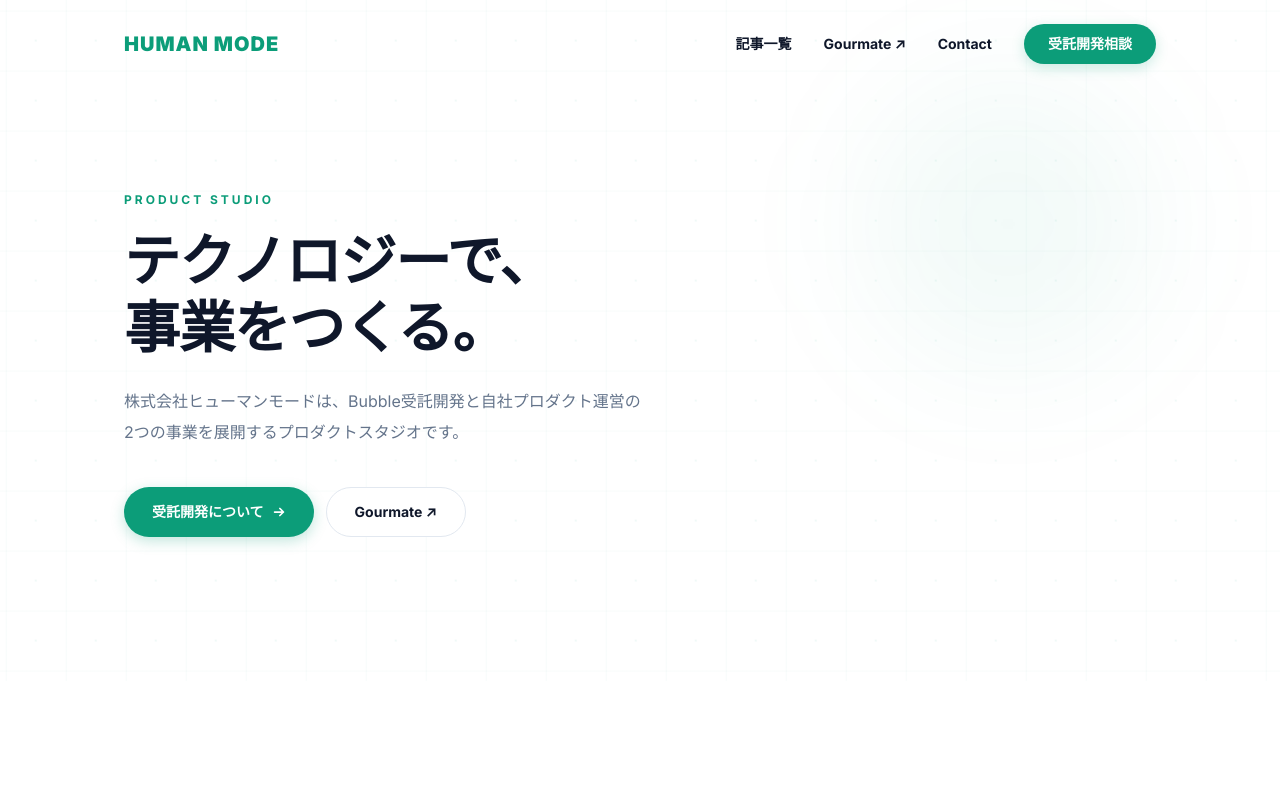
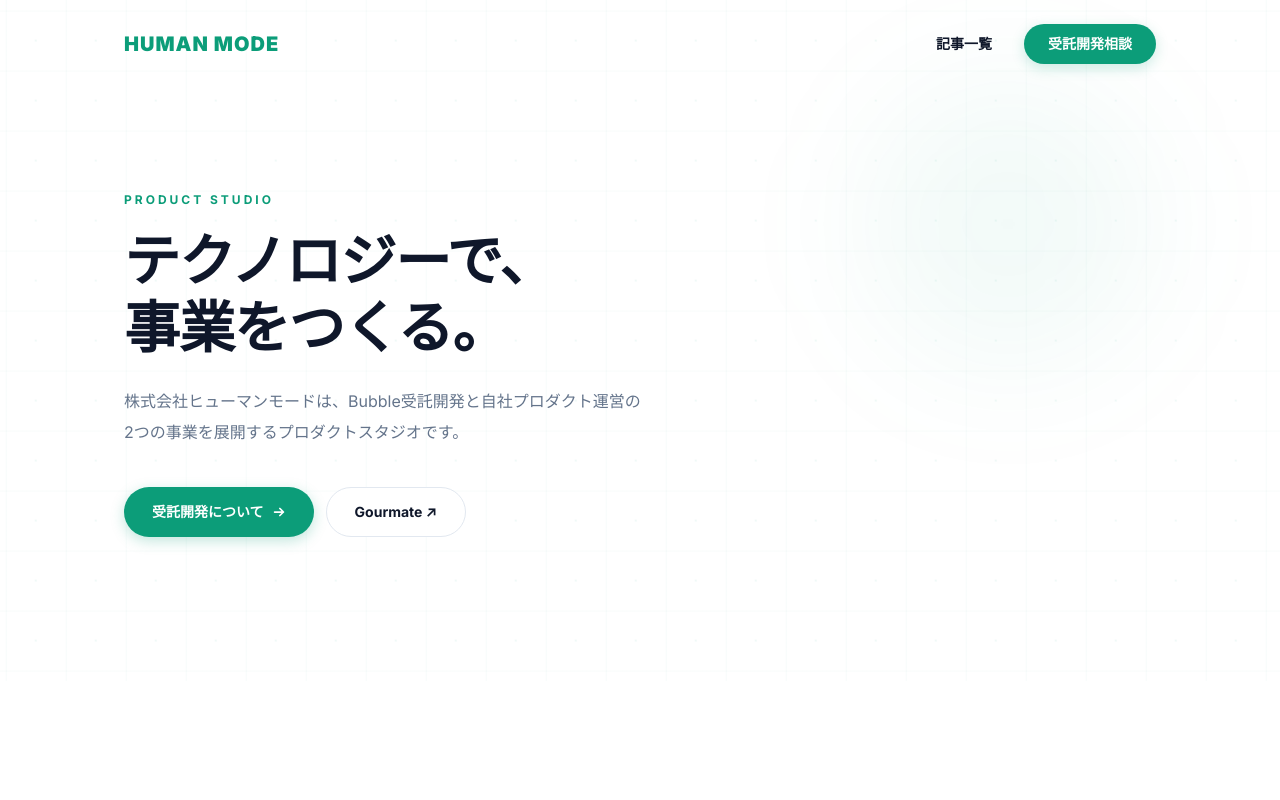
Before and after one commit to ogura-ux/human-mode-site, a Next.js app: page / in a window 1280 px wide. Shown: the top 800 px of the page. Built offline with nearby package versions, Linux system fonts and the light colour scheme.

Commit message:
fix: Header/FooterからContactとGourmateリンクを削除
Co-Authored-By: Claude Opus 4.6 <noreply@anthropic.com>

```diff
--- a/src/components/Footer.tsx
+++ b/src/components/Footer.tsx
@@ -13,18 +13,7 @@ export default function Footer() {
           </div>
 
           <nav className="flex gap-6 sm:gap-8">
-            <Link href="#contact" className="text-white/40 hover:text-brand transition text-sm">
-              Contact
-            </Link>
-            <a
-              href="https://gourmate-welcome.com/"
-              target="_blank"
-              rel="noopener noreferrer"
-              className="text-white/40 hover:text-brand transition text-sm"
-            >
-              Gourmate
-            </a>
-            <Link href="/dev" className="text-white/40 hover:text-brand transition text-sm">
+<Link href="/dev" className="text-white/40 hover:text-brand transition text-sm">
               受託開発
             </Link>
             <Link href="/dev/blog" className="text-white/40 hover:text-brand transition text-sm">
--- a/src/components/Header.tsx
+++ b/src/components/Header.tsx
@@ -31,21 +31,7 @@ export default function Header() {
           >
             記事一覧
           </Link>
-          <a
-            href="https://gourmate-welcome.com/"
-            target="_blank"
-            rel="noopener noreferrer"
-            className="text-sm font-bold text-primary hover:text-brand transition hidden md:block"
-          >
-            Gourmate ↗
-          </a>
-          <Link
-            href="#contact"
-            className="text-sm font-bold text-primary hover:text-brand transition hidden md:block"
-          >
-            Contact
-          </Link>
-          <Link
+<Link
             href="/dev"
             className="bg-brand text-white px-5 sm:px-6 py-2.5 rounded-full text-sm font-bold shadow-[0_4px_14px_rgba(12,157,121,0.2)] hover:shadow-[0_6px_20px_rgba(12,157,121,0.35)] hover:-translate-y-0.5 transition-all"
           >
```
